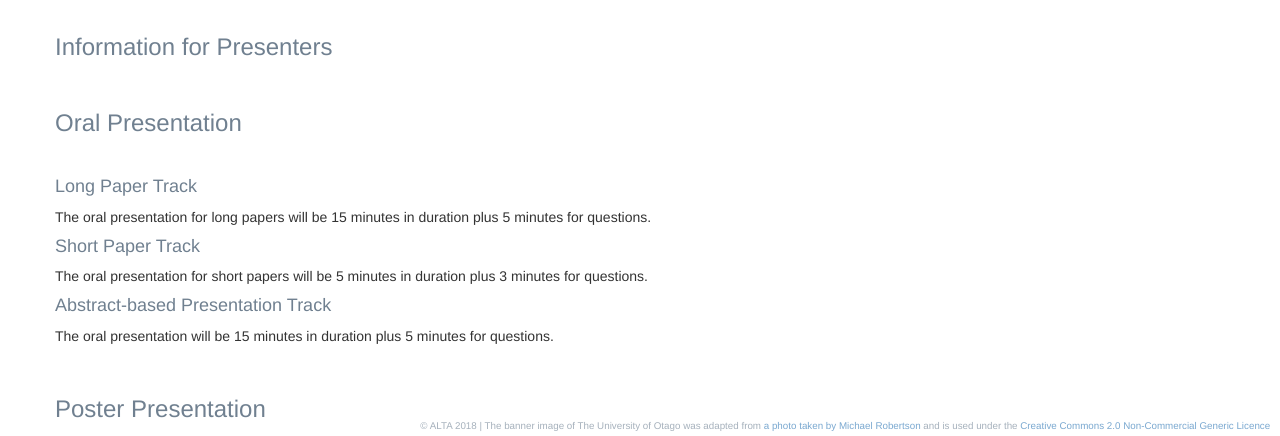
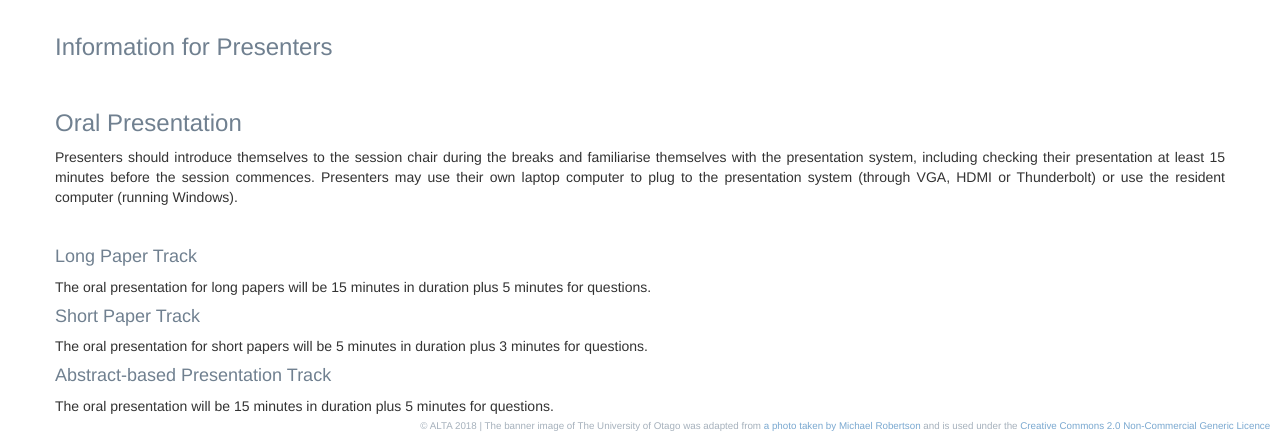
Before and after one commit to alta2018/alta2018.github.io, a plain HTML site: page presenters.html in a window 1280 px wide. Shown: the part 357-793 px from the top of the page. Drawn offline with nearby package versions, Linux system fonts and the light colour scheme; a script that the page names is missing; files whose address does not match are found by name.

Commit message:
modified contents

```diff
--- a/presenters.html
+++ b/presenters.html
@@ -59,7 +59,7 @@
         	<h3>Information for Presenters</h3>
 		<br>
 		<h3 id="oral"> Oral Presentation</h3>
-		<!--p align="justify">Presenters should introduce themselves to the session chair during the breaks and familiarise themselves with the presentation system, including checking their presentation at least 15 minutes before the session commences. Presenters may use their own laptop computer to plug to the presentation system (through VGA, HDMI or Thunderbolt) or use the resident computer (running Windows).</p-->
+		<p align="justify">Presenters should introduce themselves to the session chair during the breaks and familiarise themselves with the presentation system, including checking their presentation at least 15 minutes before the session commences. Presenters may use their own laptop computer to plug to the presentation system (through VGA, HDMI or Thunderbolt) or use the resident computer (running Windows).</p>
 		<br>
 		<h4 id="long paper"> Long Paper Track</h4>
 		<p align="justify">The oral presentation for long papers will be 15 minutes in duration plus 5 minutes for questions.</p>
```
